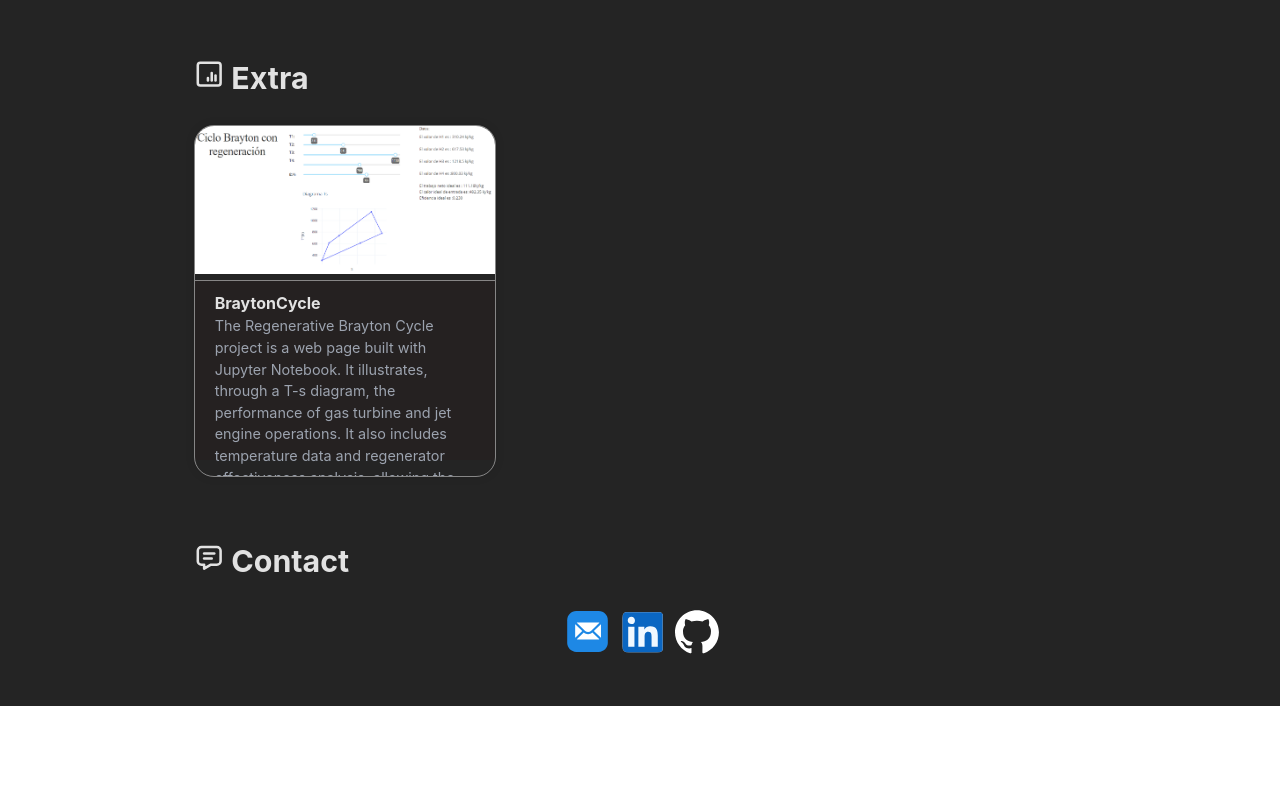
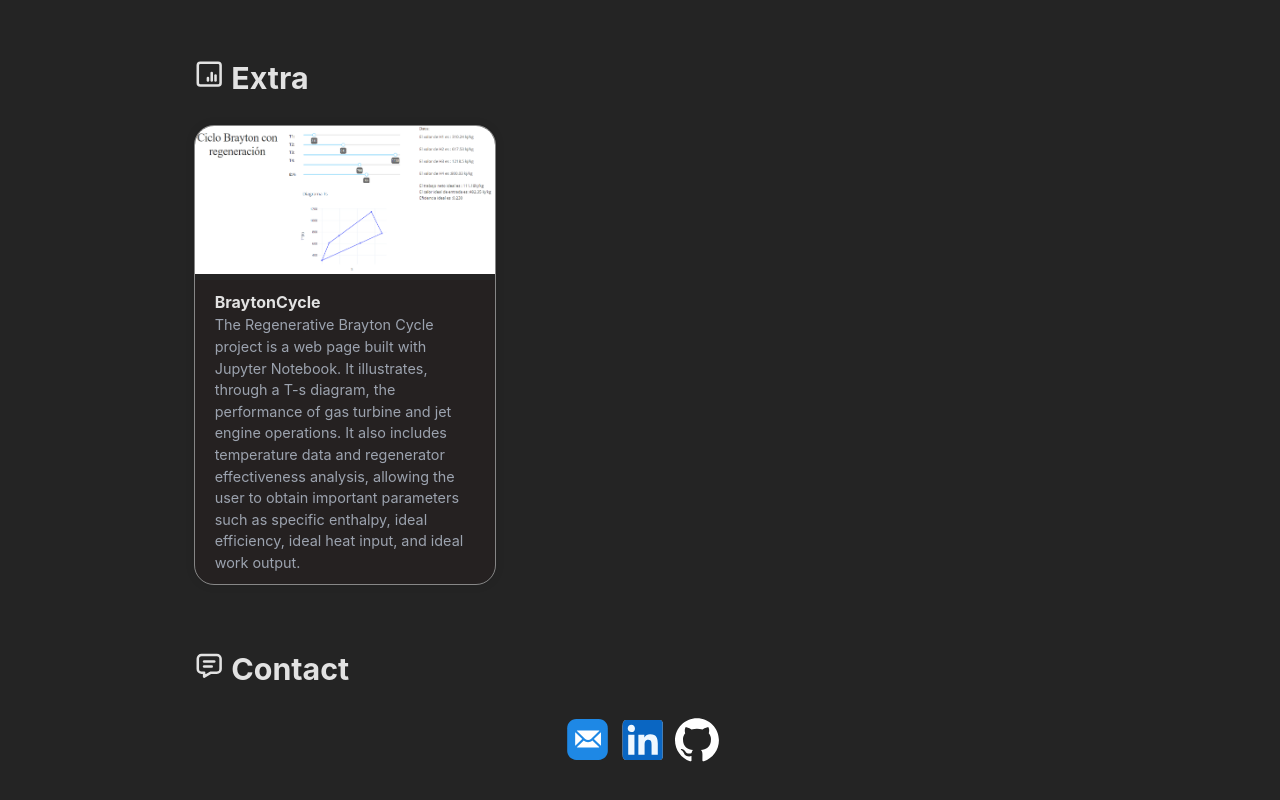
Before and after one commit to PabloAlarconArel/Portfolio, a React (Vite) app: page / in a window 1280 px wide. Shown: the part 1979-2779 px from the top of the page. Before the commit the page ends 2685 px from the top, so only its background shows below. Built offline with nearby package versions, Linux system fonts and the light colour scheme; grey boxes are pictures that could not be loaded.

Commit message:
Update extra css

```diff
--- a/src/styles/extra.css
+++ b/src/styles/extra.css
@@ -1,35 +1,34 @@
 .extra-frame{
     border-radius: 20px;
     border: 1px solid #cccccc96;
-    margin-right: 30px;
+    margin:0px 30px 0px 0px;
     width:300px;
-    height:350px;
+    height:auto;
     overflow: hidden;
     box-shadow: 0px 0px 10px #0000001a;
 }
 .extra-frame-image{
     display: inline-block;
+    height: 120px;
 }
 .extra-img{
     width: 100%;
     height: auto;
     object-fit: cover;
-
-
 }
 .extra-data{
     background-color: var(--background-color-secondary);
-    border-top : 1px solid #cccccc96;
     padding:10px 20px;
-    margin-left: 0;
+    margin: 0;
     flex-direction: column;
     display:flex;
     text-align: left;
     width: 100%;
-    height: 180px;
+    height: auto;
     justify-content:flex-start;
     align-items: flex-start;
     box-sizing: border-box;
+
 }
 
 .extra-data p{
@@ -45,3 +44,7 @@
 
 
 }
+
+.button{
+    cursor: pointer;
+}
```
